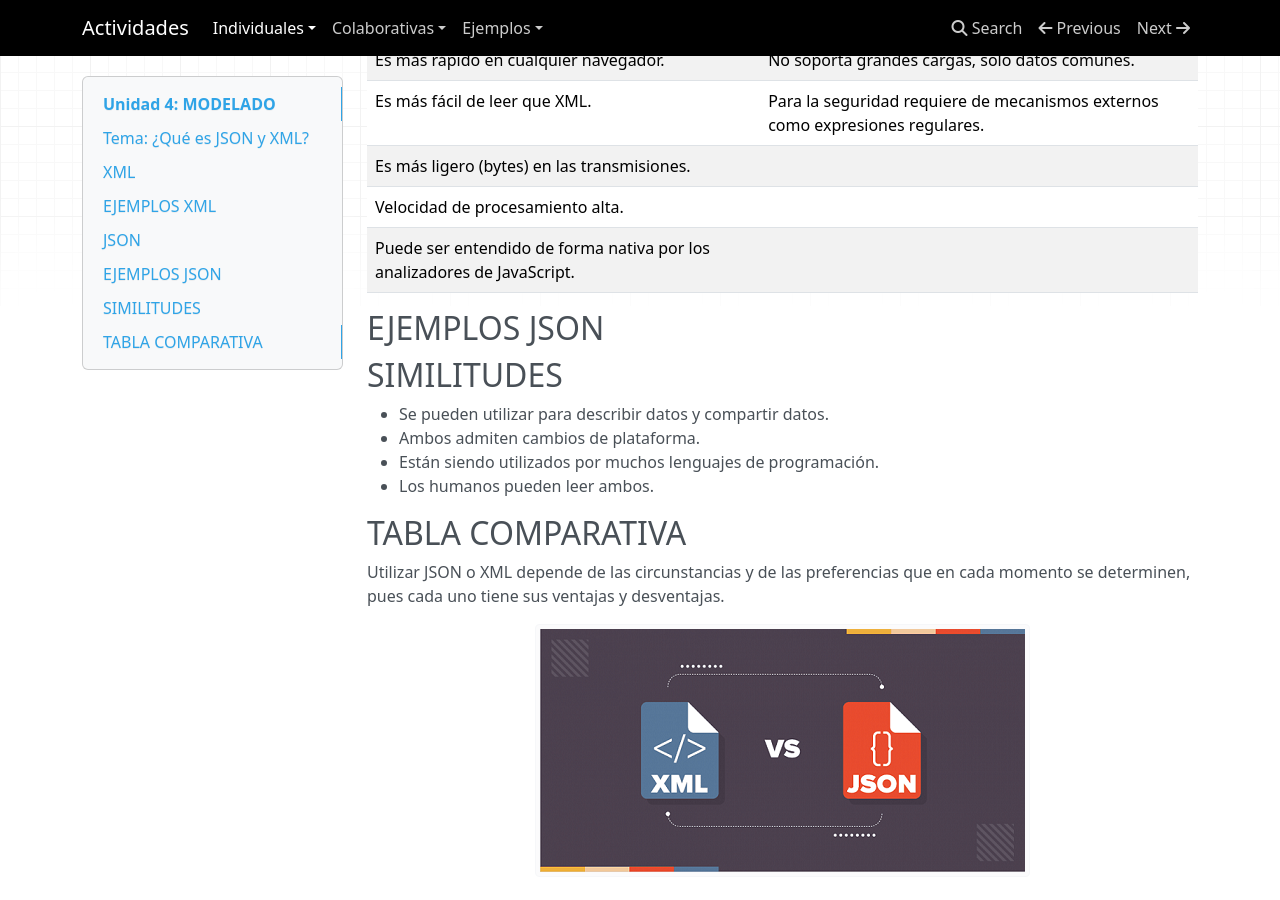
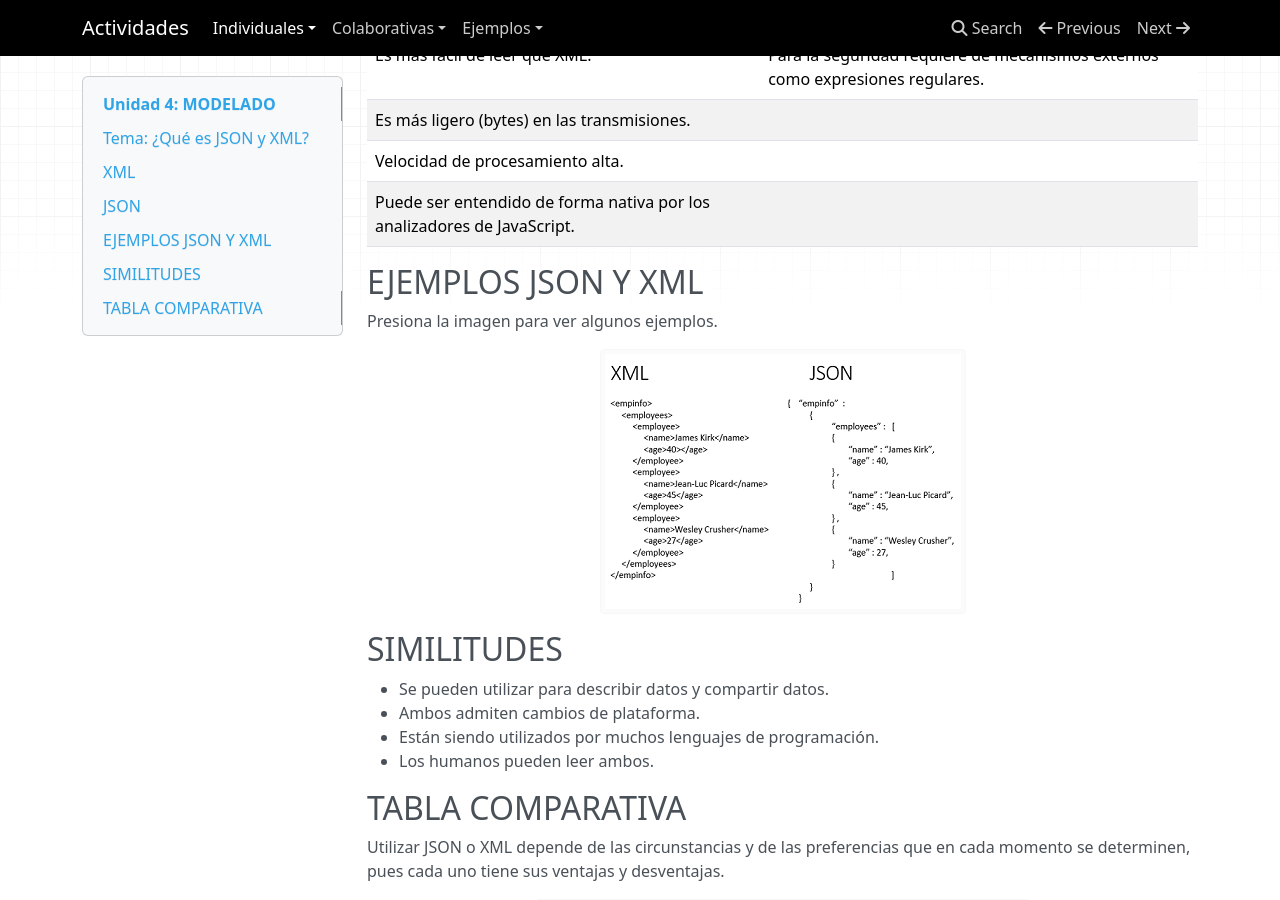
Before and after one commit to yeyaMI17/ING_actividades, an MkDocs documentation site: the page built from docs/individual/actividad-05.md, in a window 1280 px wide and 900 px high, scrolled down 4180 px. Built offline with MkDocs 1.6.1, drawn with Linux system fonts in a browser that asks for light colours; nearby versions of some CDN libraries.

Commit message:
avance3_act5

```diff
--- a/docs/individual/actividad-05.md
+++ b/docs/individual/actividad-05.md
@@ -90,7 +89,9 @@ Recientemente Twitter migró de XML a JSON. Google Web Toolkit también trabaja
 |Velocidad de procesamiento alta.|
 |Puede ser entendido de forma nativa por los analizadores de JavaScript.|
 
-## **EJEMPLOS JSON**
+## **EJEMPLOS JSON Y XML**
+Presiona la imagen para ver algunos ejemplos.
+[![IMAGEN](/archivos/individual/act5/EJEMPLOS.png)](http://127.0.0.1:8001/individual/ejemplo5)
 ## **SIMILITUDES**
 * Se pueden utilizar para describir datos y compartir datos.
 * Ambos admiten cambios de plataforma.
--- a/mkdocs.yml
+++ b/mkdocs.yml
@@ -20,5 +20,6 @@ nav:
         - Actividad 1: todo.md
     - Ejemplos:
         - Actividad 3: individual/ejemplo3.md
+        - Actividad 5: individual/ejemplo5.md
 copyright: ©GMDXX
 site_author: GMDXX
```
Also changed, not shown: other parts of docs/individual/actividad-05.md (+0 -1 lines), docs/individual/ejemplo5.md (added, +9 -0 lines), resources/archivos/individual/act5/EJEMPLOS.png (added), 1 other file.
